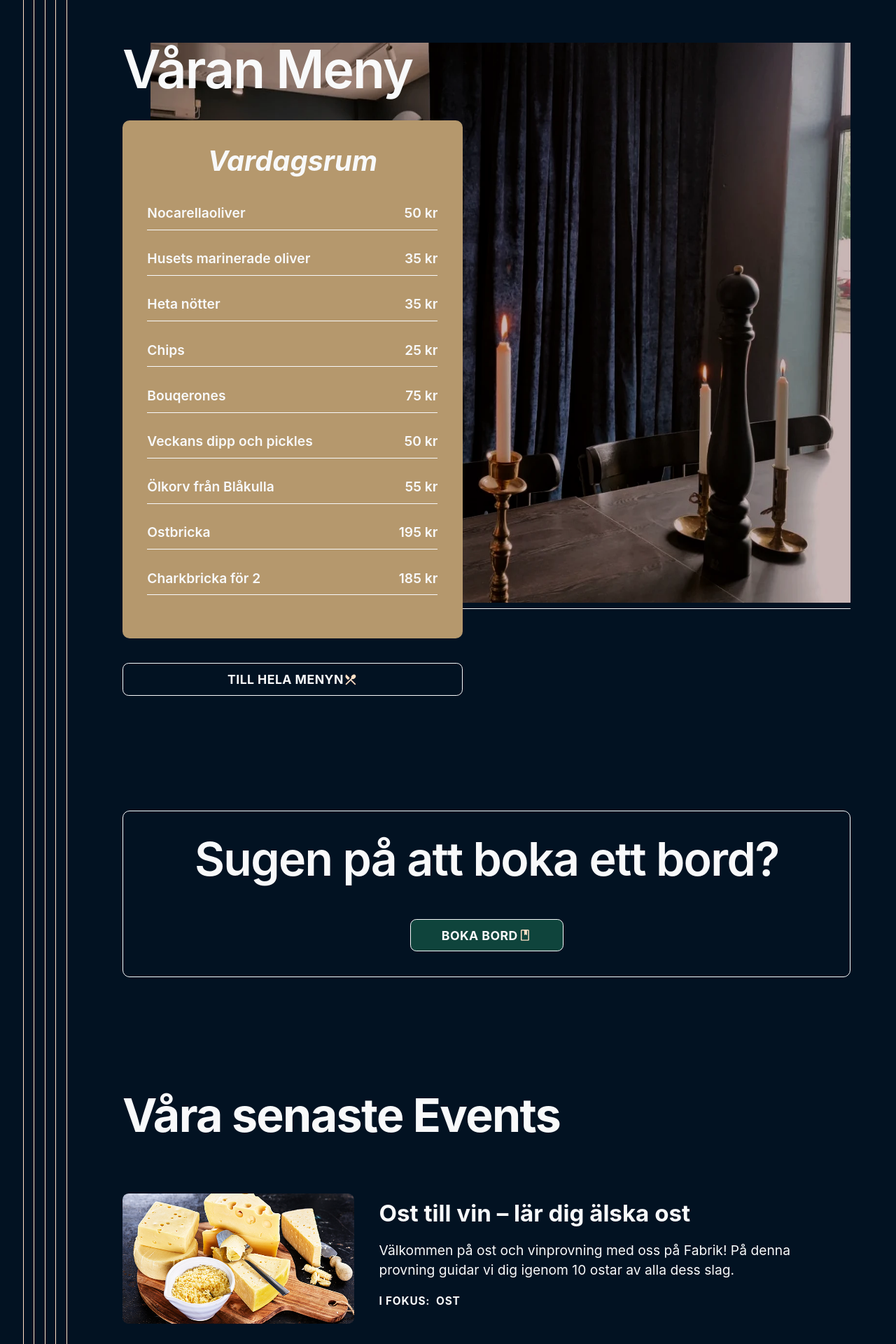
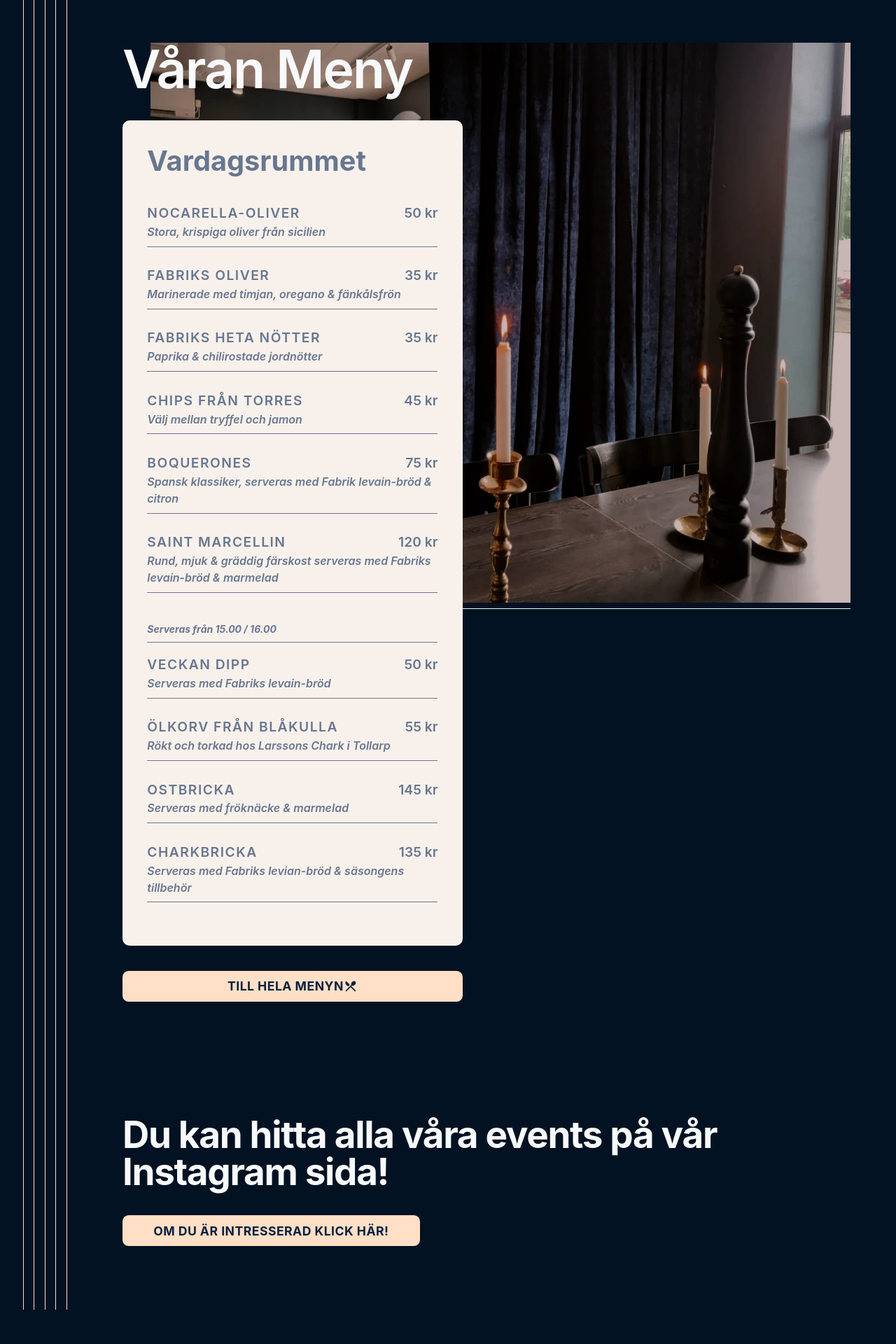
Before and after one commit to call-n/fabrik.se, a Next.js app: page / in a window 1280 px wide. Shown: the part 880-2800 px from the top of the page at 70% size. After the commit the page ends 2751 px from the top, so only its background shows below. Built offline with nearby package versions, Linux system fonts and the light colour scheme; a web font is replaced by a local one.

Commit message:
new changes to main

```diff
--- a/components/menu-items-small.tsx
+++ b/components/menu-items-small.tsx
@@ -2,18 +2,24 @@ import { Flex, Box } from '@chakra-ui/react';
 
 type LinkItemProps = {
   product: String,
+  desc: String,
   price: any
 };
 
 export default function LinkItem(props: LinkItemProps) {
-  const { product, price } = props;
+  const { product, price, desc } = props;
   return (
-    <Flex maxWidth="27.5rem" justifyContent="space-between" fontWeight="600" borderBottom="1px solid" paddingBottom=".5rem" marginBottom="1.5rem" width="100%">
-        <Box>
-            {product}
-        </Box>
-        <Box>
-            {price} kr
+    <Flex maxWidth="27.5rem" justifyContent="space-between" fontWeight="600" borderBottom="1px solid" paddingBottom=".5rem" marginBottom="1.5rem" width="100%" flexDirection="column">
+        <Flex flexDirection="row" justifyContent="space-between">
+          <Box letterSpacing="1.5px">
+              {product.toUpperCase()}
+          </Box>
+          <Box>
+              {price} kr
+          </Box>
+        </Flex>
+        <Box fontSize="16px" fontStyle="italic">
+          {desc}
         </Box>
     </Flex>
   );
--- a/components/navbar.tsx
+++ b/components/navbar.tsx
@@ -60,10 +60,10 @@ return (
 }
 
 const items = [
-{ label: 'Boka bord', href: '/boka-bord', icon: BookingIcon },
+{ label: 'Boka bord', href: 'https://www.google.com/maps/reserve/v/dine/c/Ank1tAv6oqk?source=pa&hl=en-SE&gei=s34MY8_6DLGDxc8P-cGmwAc&sourceurl=https://www.google.com/search?client%3Dfirefox-b-d%26q%3Dfabrik%2Bosby', icon: BookingIcon },
 { label: 'Events', href: '/events', icon: EventIcon },
-{ label: 'Presentkort', href: '/presentkort', icon: GiftCardIcon },
-{ label: 'Meny', href: '/meny', icon: MenuIcon },
+{ label: 'Presentkort', href: 'https://giftup.app/place-order/b5d667d8-fafe-4b92-5a4d-08da4ded4b33?platform=hosted', icon: GiftCardIcon },
+{ label: 'Meny', href: '/#meny', icon: MenuIcon },
 { label: 'Drinkar', href: '/drinkar', icon: DrinksIcon },
 ];
 
--- a/pages/index.tsx
+++ b/pages/index.tsx
@@ -3,7 +3,7 @@ import Image from 'next/image'
 import Link from 'next/link'
 import { Flex, Heading, Text, Box, Button, Icon } from '@chakra-ui/react'
 import Container from '../components/container'
-import { BookingIcon, MenuIcon } from '../components/nav-icons';
+import { BookingIcon, GiftCardIcon, MenuIcon } from '../components/nav-icons';
 import MenuItemsSmall from '../components/menu-items-small'
 import ViewMore from '../components/view-more';
 import EventCard from '../components/event-card';
@@ -13,8 +13,32 @@ const Home: NextPage = () => {
     <Container>
       <Box className="section" paddingBlock="0">
         <Flex justifyContent="center" alignItems="center" minHeight="calc(100vh)" backgroundImage="/static/images/overview.webp" backgroundAttachment="fixed" backgroundPosition="center" backgroundRepeat="no-repeat" backgroundSize="cover" >
-          <Flex padding={{ base: '1rem'}}>
+          <Flex padding={{ base: '1rem'}} flexDirection="column">
             <Image src="/static/images/flogotagline.webp" width="400" height="300" alt="Fabrik.se beigh logo" />
+            <Link href={'/meny'}>
+              <Button
+                minW="10.8rem"
+                aria-label="Till Menyn!"
+                fontWeight="bold"
+                letterSpacing="wide"
+                display="inline-flex"
+                alignItems="center"
+                justifyContent="center"
+                textTransform="uppercase"
+                color="#092140"
+                paddingX="10"
+                paddingY="5"
+                rounded="lg"
+                transition="background 0.2s ease-in-out"
+                bg="#ffdfc5"
+                _hover={{ bg: 'rgb(157, 139, 124)' }}
+                _active={{ bg: 'rgb(157, 139, 124)' }}
+                marginTop="2rem"
+              >
+                Köp presentkort!
+                <Icon as={GiftCardIcon} fontSize="lg" fill="#092140" />
+              </Button>
+            </Link>
           </Flex>
         </Flex>
       </Box>
@@ -51,22 +75,27 @@ const Home: NextPage = () => {
               fontWeight="600"
               position="relative"
               zIndex="10"
+              id="meny"
             >
               Våran Meny
             </Heading>
 
-            <Flex flexDirection="column" backgroundColor="#b5986d" padding="2rem" borderRadius="10px" position="relative" zIndex="10" alignItems="center">
-              <Heading marginBottom="2rem" textAlign="center" fontStyle="italic">Vardagsrum</Heading>
+            <Flex flexDirection="column" backgroundColor="#f8f1eb" borderRadius="10px" position="relative" zIndex="10"  color="#687790" padding={{ base: '1rem', md: '2rem', lg: '2rem' }}>
+              <Heading marginBottom="2rem">Vardagsrummet</Heading>
 
-              <MenuItemsSmall product={'Nocarellaoliver'} price={50} />
-              <MenuItemsSmall product={'Husets marinerade oliver'} price={35} />
-              <MenuItemsSmall product={'Heta nötter'} price={35} />
-              <MenuItemsSmall product={'Chips'} price={25} />
-              <MenuItemsSmall product={'Bouqerones'} price={75} />
-              <MenuItemsSmall product={'Veckans dipp och pickles'} price={50} />
-              <MenuItemsSmall product={'Ölkorv från Blåkulla'} price={55} />
-              <MenuItemsSmall product={'Ostbricka'} price={195} />
-              <MenuItemsSmall product={'Charkbricka för 2'} price={185} />
+              <MenuItemsSmall product={'Nocarella-oliver'} desc="Stora, krispiga oliver från sicilien" price={50} />
+              <MenuItemsSmall product={'Fabriks oliver'} desc="Marinerade med timjan, oregano & fänkålsfrön" price={35} />
+              <MenuItemsSmall product={'Fabriks heta nötter'} desc="Paprika & chilirostade jordnötter" price={35} />
+              <MenuItemsSmall product={'Chips från torres'} desc="Välj mellan tryffel och jamon" price={45} />
+              <MenuItemsSmall product={'Boquerones'} desc="Spansk klassiker, serveras med Fabrik levain-bröd & citron" price={75} />
+              <MenuItemsSmall product={'Saint marcellin'} desc="Rund, mjuk & gräddig färskost serveras med Fabriks levain-bröd & marmelad" price={120} />
+
+              <Heading marginTop="1rem" marginBottom="1rem" paddingBottom="0.5rem" fontStyle="italic" fontSize="14px" borderBottom="1px solid">Serveras från 15.00 / 16.00</Heading>
+
+              <MenuItemsSmall product={'Veckan dipp'} desc="Serveras med Fabriks levain-bröd" price={50} />
+              <MenuItemsSmall product={'Ölkorv från blåkulla'} desc="Rökt och torkad hos Larssons Chark i Tollarp" price={55} />
+              <MenuItemsSmall product={'Ostbricka'} desc="Serveras med fröknäcke & marmelad" price={145} />
+              <MenuItemsSmall product={'Charkbricka'} desc="Serveras med Fabriks levian-bröd & säsongens tillbehör" price={135} />
             </Flex>
             <Link href={'/meny'}>
               <Button
@@ -78,67 +107,18 @@ const Home: NextPage = () => {
                 alignItems="center"
                 justifyContent="center"
                 textTransform="uppercase"
-                color="main.coretext"
+                color="#092140"
                 paddingX="10"
                 paddingY="5"
                 rounded="lg"
                 transition="background 0.2s ease-in-out"
-                bg="none"
-                border="1px solid"
-                _hover={{ bg: 'main.green' }}
-                _active={{ bg: 'sage.darker' }}
+                bg="#ffdfc5"
+                _hover={{ bg: 'rgb(157, 139, 124)' }}
+                _active={{ bg: 'rgb(157, 139, 124)' }}
                 marginTop="2rem"
               >
                 Till hela menyn
-                <Icon as={MenuIcon} fontSize="lg" />
-              </Button>
-            </Link>
-          </Flex>
-        </Box>
-      </Box>
-
-
-      <Box className="section">
-        <Box className="wrapper">
-          <Flex borderRadius="10px" border="1px solid" flexDirection="column" padding="2rem" alignItems="center" marginLeft={{ base: '0rem', md: '3rem', lg: '6.25rem' }}>
-            <Heading
-            lineHeight="1"
-            fontSize={{ base: '3.125rem', md: '3rem', lg: '3.75rem' }}
-            letterSpacing="tight"
-            display="flex"
-            flexDirection="column"
-            gap="10px"
-            marginBottom="2rem"
-            fontWeight="600"
-            position="relative"
-            zIndex="10"
-            >
-              Sugen på att boka ett bord?
-            </Heading>
-            <Link href={'/meny'}>
-              <Button
-                minW="10.8rem"
-                maxW="30rem"
-                aria-label="Till Bokning!"
-                fontWeight="bold"
-                letterSpacing="wide"
-                display="inline-flex"
-                alignItems="center"
-                justifyContent="center"
-                textTransform="uppercase"
-                color="main.coretext"
-                bg="main.green"
-                paddingX="10"
-                paddingY="5"
-                rounded="lg"
-                transition="background 0.2s ease-in-out"
-                border="1px solid"
-                _hover={{ bg: '#156256' }}
-                _active={{ bg: '#156256' }}
-                marginTop="1rem"
-              >
-                Boka bord
-                <Icon as={BookingIcon} fontSize="lg" />
+                <Icon as={MenuIcon} fontSize="lg" fill="#092140" />
               </Button>
             </Link>
           </Flex>
@@ -148,22 +128,31 @@ const Home: NextPage = () => {
       <Box as="section" className="section">
         <Box className="wrapper">
           <Box marginLeft={{ base: '0rem', md: '3rem', lg: '6.25rem' }}>
-            <Heading size="3xl" letterSpacing="tight" position="relative">
-              Våra senaste Events
+            <Heading size="2xl" letterSpacing="tight" position="relative">
+              Du kan hitta alla våra events på vår Instagram sida!
             </Heading>
-            <Box marginY="10">
-              <Flex direction="column" gap="6">
-                {[
-                  {title: 'Ost till vin – lär dig älska ost', image: '/static/images/ost.jpg', url: '/events', description: 'Välkommen på ost och vinprovning med oss på Fabrik! På denna provning guidar vi dig igenom 10 ostar av alla dess slag.', product: 'Ost'},
-                  {title: 'Rom provning – bättre än vad du tror!', image: '/static/images/rom.jpg', url: '/events', description: 'Välkommen på ost och vinprovning med oss på Fabrik! På denna provning guidar vi dig igenom 10 ostar av alla dess slag.', product: 'Rom'}
-                ].map((review) => (
-                  <EventCard key={review.title} data={review} />
-                ))}
-              </Flex>
-            </Box>
-
-            <Link href="/reviews" passHref>
-              <ViewMore>Ta ett titt på alla events!</ViewMore>
+            <Link href={'https://www.instagram.com/fabrikiosby/'}>
+              <Button
+                minW="10.8rem"
+                aria-label="Till instgram!"
+                fontWeight="bold"
+                letterSpacing="wide"
+                display="inline-flex"
+                alignItems="center"
+                justifyContent="center"
+                textTransform="uppercase"
+                color="#092140"
+                paddingX="10"
+                paddingY="5"
+                rounded="lg"
+                transition="background 0.2s ease-in-out"
+                bg="#ffdfc5"
+                _hover={{ bg: 'rgb(157, 139, 124)' }}
+                _active={{ bg: 'rgb(157, 139, 124)' }}
+                marginTop="2rem"
+              >
+                Om du är intresserad klick här!
+              </Button>
             </Link>
           </Box>
         </Box>
```
Also changed, not shown: public/static/images/fabrikmeny1.webp (added).
